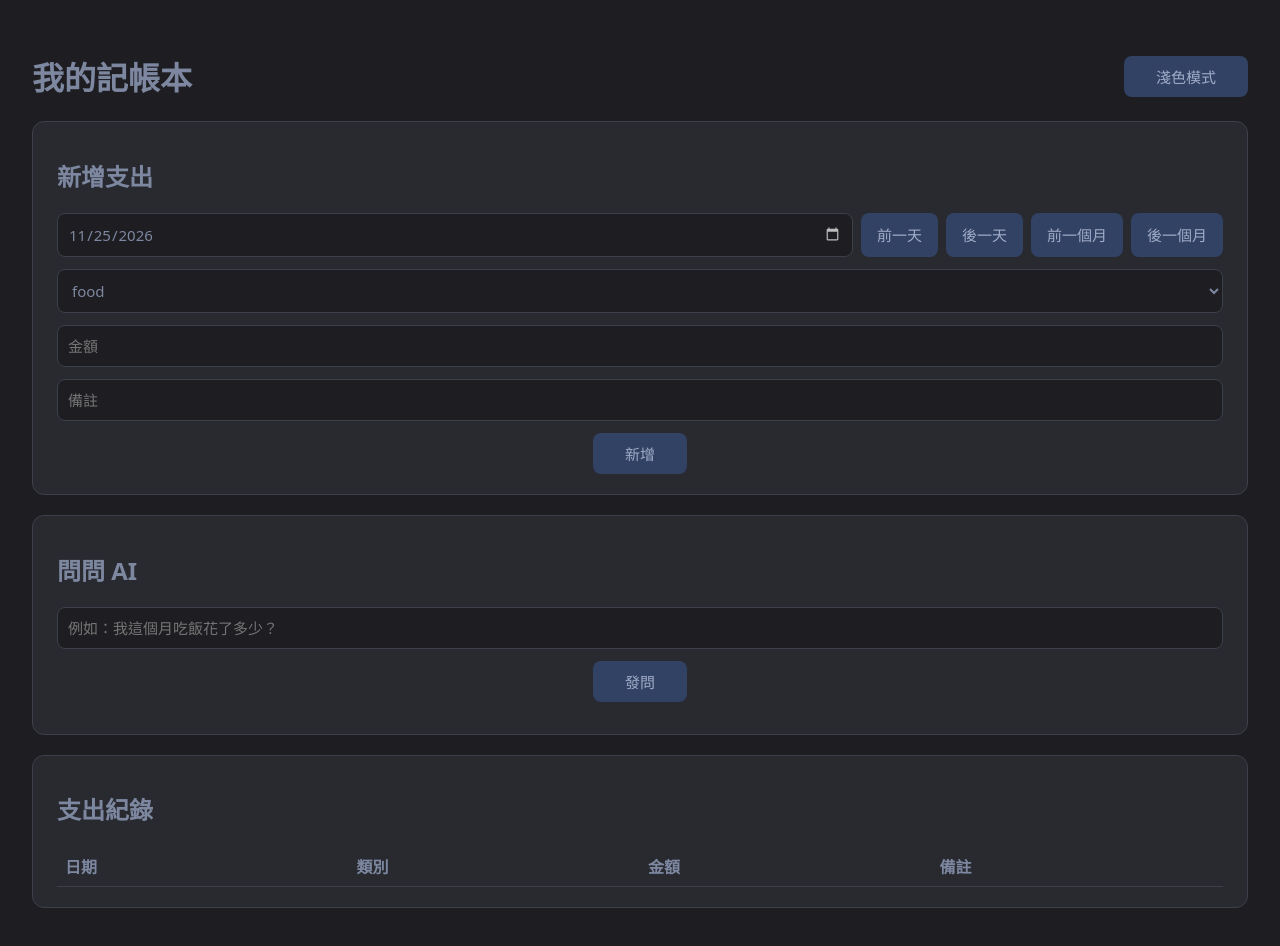
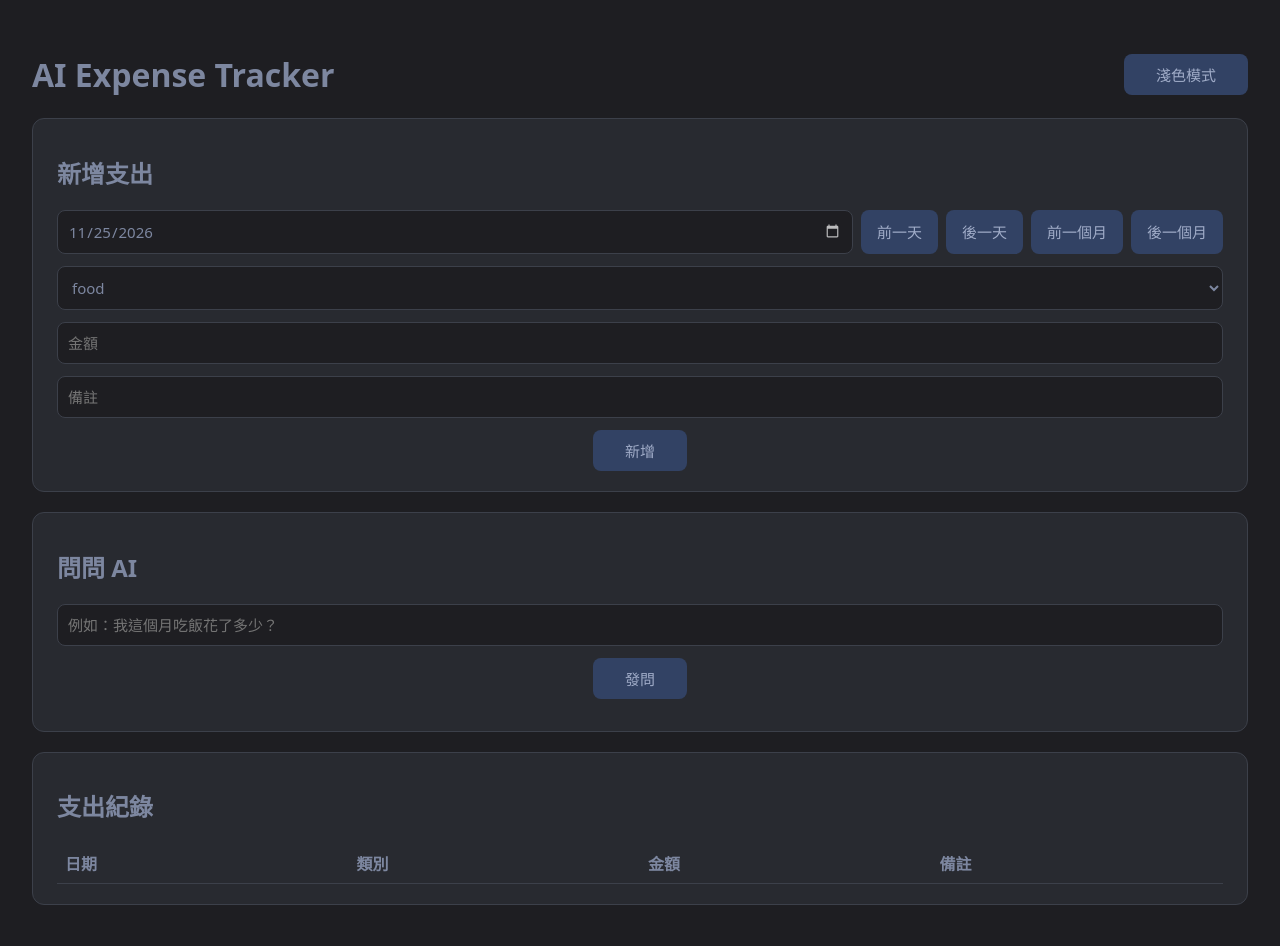
Before and after one commit to JaGlIl8/ai-expense-tracker, a plain HTML site: page index.html in a window 1280 px wide. Drawn offline with Linux system fonts and the light colour scheme; no server answers.

Commit message:
change the name of the website

```diff
--- a/index.html
+++ b/index.html
@@ -3,7 +3,7 @@
 <head>
   <meta charset="UTF-8">
   <meta name="viewport" content="width=device-width, initial-scale=1">
-  <title>我的記帳本</title>
+  <title>AI Expense Tracker</title>
   <style>
     /* 深色模式（預設）：所有顏色集中在這裡，改這裡就能換整頁配色 */
     :root {
@@ -110,7 +110,7 @@
 <body>
   <div class="container">
     <header>
-      <h1>我的記帳本</h1>
+      <h1>AI Expense Tracker</h1>
       <button id="theme-btn">淺色模式</button>
     </header>
 
```
